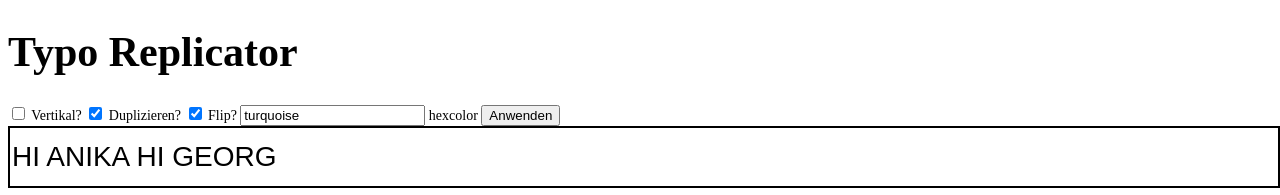
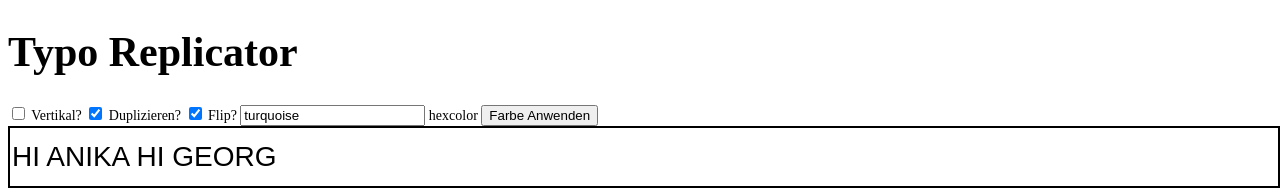
Before and after one commit to gruppjo/kd-typo-replicator, a website: page index.html in a window 1280 px wide. Shown: the top 195 px of the page. Drawn offline with Linux system fonts and the light colour scheme.

Commit message:
feat: wording - farbe anwenden

```diff
--- a/index.html
+++ b/index.html
@@ -10,7 +10,7 @@
     <input id="input-duplicate" type="checkbox" checked> Duplizieren?
     <input id="input-flip" type="checkbox" checked> Flip?
     <input id="input-color" type="text" value="turquoise"> hexcolor
-    <input id="input-button" type="button" value="Anwenden">
+    <input id="input-button" type="button" value="Farbe Anwenden">
     <input id="input-text" type="text">
     <div id="text-container">
 
```
